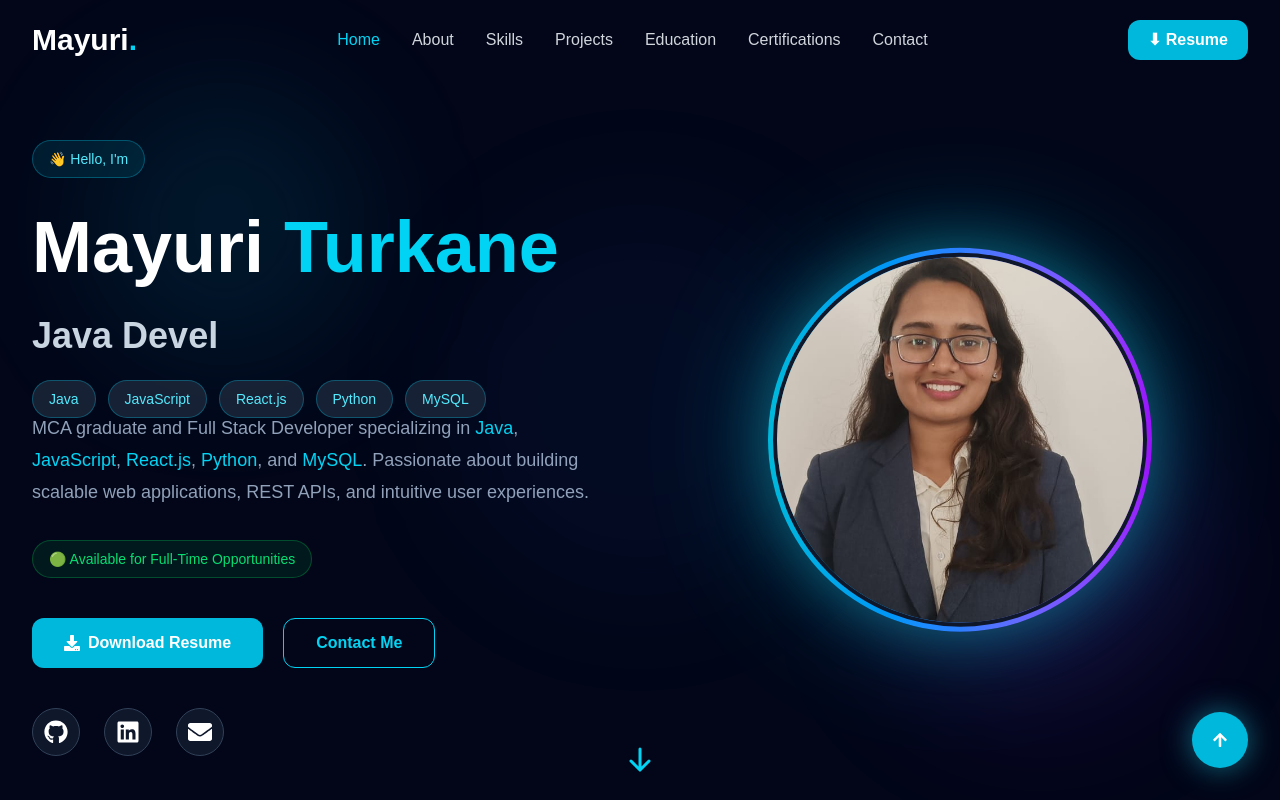
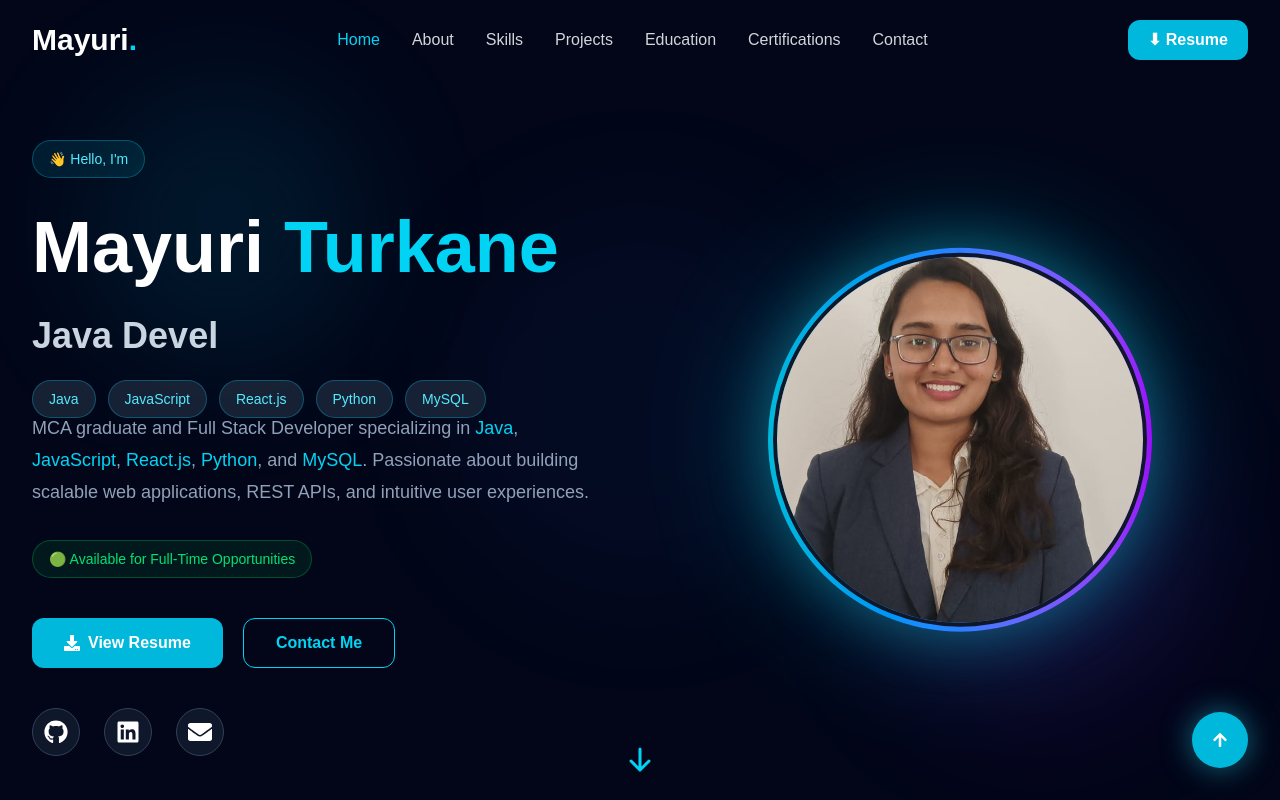
Before and after one commit to mayuri-turkane/portfolio-website, a React app in the folder frontend/: page / in a window 1280 px wide. Shown: the top 800 px of the page. Built offline with nearby package versions, Linux system fonts and the light colour scheme; the HTML template or start-up script is replaced by a standard one.

Commit message:
Update resume download button

```diff
--- a/frontend/src/components/Hero/Hero.jsx
+++ b/frontend/src/components/Hero/Hero.jsx
@@ -98,13 +98,13 @@ const Hero = () => {
 
            <a
   href="/resume.pdf"
-              download
+  target="_blank"
+  rel="noopener noreferrer"
   className="group flex items-center gap-2 rounded-xl bg-cyan-500 px-8 py-3 font-semibold transition-all duration-300 hover:-translate-y-1 hover:bg-cyan-600 hover:shadow-[0_0_25px_rgba(34,211,238,0.45)]"
 >
   <FaDownload />
-              Download Resume
+  View Resume
 </a>
-
             <Link
               to="contact"
               smooth={true}
```
Lines whose indentation alone changed are shown as unchanged.
